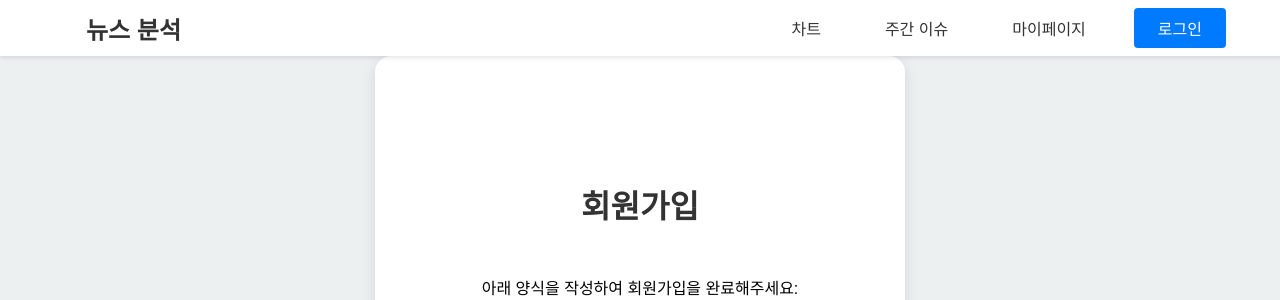
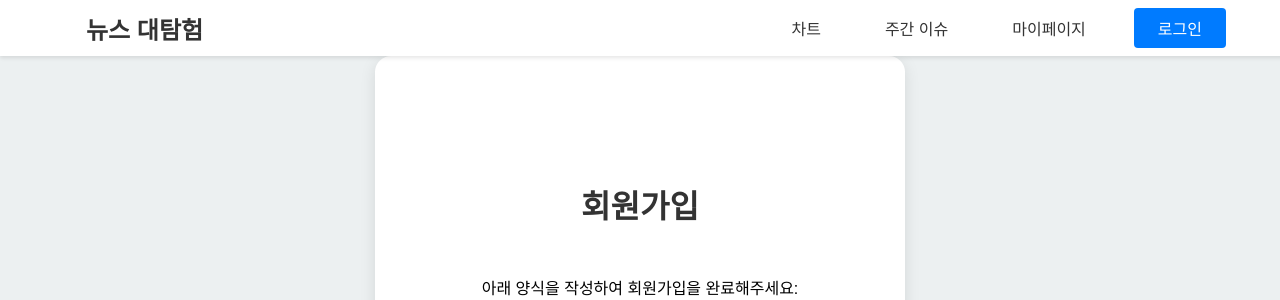
Before and after one commit to jinmiee/news-exploration, a Django app: page /account/signup/ in a window 1280 px wide. Shown: the top 300 px of the page. Run offline with Django 5.2, Linux system fonts and the light colour scheme; parts of the project's set-up code (start-up, migrations or seed data) failed here and were passed over.

Commit message:
html 수정

```diff
--- a/account/templates/analysis/chart.html
+++ b/account/templates/analysis/chart.html
@@ -19,7 +19,7 @@
         </p>
         <p class="subtitle" style="font-size: 0.85em; color: #888;">
             <i class="fas fa-clock"></i>
-            업데이트 시간: {{ analysis_start|date:"Y년 m월 d일 (D) H:i" }} ~ {{ analysis_end|date:"Y년 m월 d일 (D) H:i" }}
+            업데이트 시간: {{ analysis_start|date:"Y년 m월 d일 (D) H시" }} ~ {{ analysis_end|date:"Y년 m월 d일 (D) H시" }}
         </p>
     </header>
 
--- a/account/templates/base.html
+++ b/account/templates/base.html
@@ -13,7 +13,7 @@
     <div class="container">
         <nav class="navbar">
             <div class="navbar-container">
-                <a href="{% url 'account:chart' %}" class="navbar-brand">뉴스 분석</a>
+                <a href="{% url 'account:chart' %}" class="navbar-brand">뉴스 대탐험</a>
                 <div class="navbar-menu">
                     <a href="{% url 'account:chart' %}" class="nav-link {% if section == 'chart' %}active{% endif %}">차트</a>
                     <a href="{% url 'account:weekly_issues' %}" class="nav-link {% if section == 'weekly_issues' %}active{% endif %}">주간 이슈</a>
```
